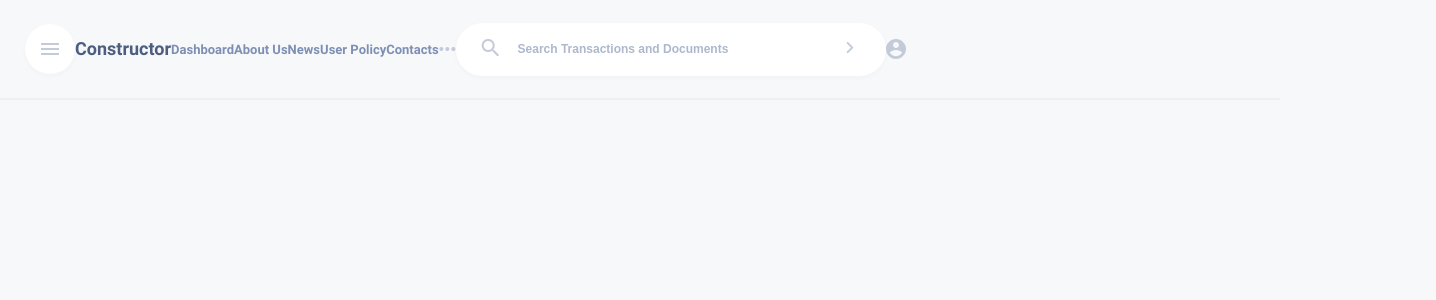
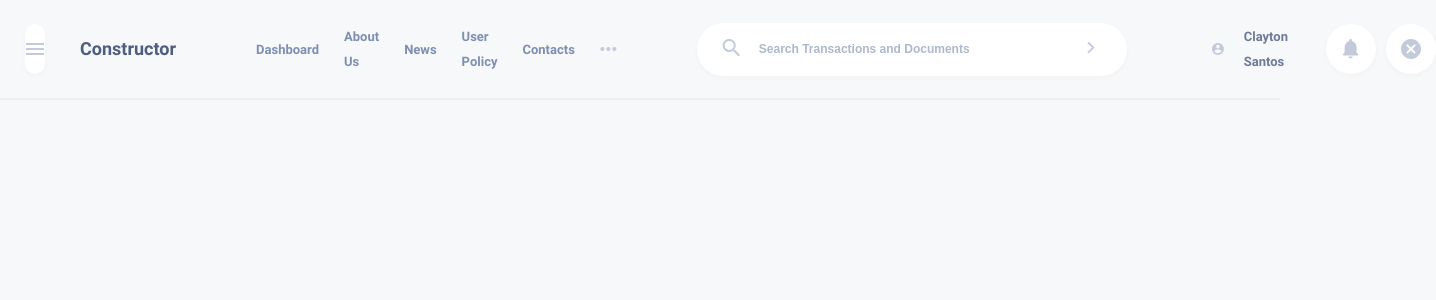
Before and after one commit to stasfilippov/mkskom-test-task, a Vue app: page / in a window 1280 px wide. Shown: the top 300 px of the page, 1436 px wide, since content can reach past the window. Built offline with nearby package versions, Linux system fonts and the light colour scheme.

Commit message:
fix: header-component

```diff
--- a/src/assets/layouts/common/_common.scss
+++ b/src/assets/layouts/common/_common.scss
@@ -6,6 +6,6 @@ body {
   background-color: $bgColorPrimary;
 }
 
-.ts-header-navbar__icon-person:hover {
-  fill: #ff6633;
+a {
+  text-decoration: none;
 }
--- /dev/null
+++ b/src/assets/layouts/components/ts-header-navbar/index.scss
@@ -0,0 +1 @@
+@import "./ts-header-navbar";
--- /dev/null
+++ b/src/assets/layouts/components/ts-header-navbar/ts-header-navbar.scss
@@ -0,0 +1,152 @@
+.ts-header-navbar {
+  display: flex;
+  align-items: center;
+  height: 100px;
+  padding: 25px;
+  border-bottom: 2px solid #edeff2;
+
+  //==============STYLES BURGER-HEADER
+  &__burger {
+    display: flex;
+    flex-direction: row;
+    justify-content: center;
+    align-items: center;
+    padding: 10px;
+    width: 50px;
+    height: 50px;
+    cursor: pointer;
+    background-color: $bgColorBtns;
+    box-shadow: 0 2px 5px rgba(38, 51, 77, 0.03);
+    border-radius: 100px;
+    margin-right: 35px;
+  }
+
+  &__burger > span,
+  &__burger > span::before,
+  &__burger > span::after {
+    display: block;
+    position: absolute;
+    width: 18px;
+    height: 2px;
+    background-color: #c3cad9;
+  }
+
+  &__burger > span::before {
+    content: "";
+    top: -5px;
+  }
+
+  &__burger > span::after {
+    content: "";
+    top: 5px;
+  }
+
+  //==============STYLES LOGO-HEADER
+  &__logo {
+    @include font(#4d5e80, 18px, 700, 30px);
+    margin-right: 80px;
+  }
+
+  //==============STYLES MENU-LIST
+  &__menu-list {
+    display: flex;
+    align-items: center;
+    margin-right: 25px;
+
+    :last-child {
+      margin-right: 0;
+    }
+  }
+
+  &__menu-link {
+    @include font(#7d8fb3, 13px, 700, 25px);
+  }
+
+  &__btn-menu {
+    display: flex;
+    align-items: center;
+    justify-content: center;
+    margin-right: 80px;
+  }
+
+  //==============STYLES PERSON-GROUP
+  &__person-group {
+    display: flex;
+    gap: 20px;
+    align-items: center;
+    margin-left: 80px;
+    margin-right: 30px;
+    padding: 5px 0 5px 5px;
+  }
+
+  &__icon-person {
+  }
+
+  &__icon-person:hover {
+    fill: #ff6633;
+  }
+
+  &__name-person {
+    @include font(#6b7a99, 13px, 700, 25px);
+  }
+
+  //==============STYLES control-group
+  &__control-group {
+    display: flex;
+    gap: 10px;
+    align-items: center;
+  }
+
+  &__notify-box,
+  &__close-box {
+    display: flex;
+    justify-content: center;
+    align-items: center;
+    padding: 10px;
+    gap: 10px;
+    width: 50px;
+    height: 50px;
+    background: $bgColorBtns;
+    box-shadow: 0 2px 5px rgba(38, 51, 77, 0.03);
+    border-radius: 100px;
+  }
+}
+
+//==============STYLES INPUT-GROUP
+.input-form {
+  display: flex;
+  justify-content: space-between;
+  align-items: center;
+  min-width: 430px;
+  background-color: $bgColorBtns;
+  padding: 10px 20px;
+  box-shadow: 0 2px 5px rgba(38, 51, 77, 0.03);
+  border-radius: 30px;
+}
+
+.input-form-group {
+  display: flex;
+  align-items: center;
+  padding: 5px;
+
+  &__btn-search {
+    margin-right: 17px;
+  }
+
+  &__input-search {
+    text-decoration: none;
+    min-width: 220px;
+    border: none;
+    @include font(#adb8cc, 12px, 700, 20px);
+
+    &::placeholder {
+      @include font(#adb8cc, 12px, 700, 20px);
+    }
+  }
+
+  &__btn-submit {
+    background-color: $bgColorBtns;
+    border: none;
+    padding: 9px 12px;
+  }
+}
--- a/src/assets/layouts/index.scss
+++ b/src/assets/layouts/index.scss
@@ -1 +1,2 @@
 @import "common/index";
+@import "./components/ts-header-navbar";
--- a/src/components/Shared/ts-icon-base.vue
+++ b/src/components/Shared/ts-icon-base.vue
@@ -13,6 +13,36 @@
       d="M10 0C4.48 0 0 4.48 0 10C0 15.52 4.48 20 10 20C15.52 20 20 15.52 20 10C20 4.48 15.52 0 10 0ZM10 3C11.66 3 13 4.34 13 6C13 7.66 11.66 9 10 9C8.34 9 7 7.66 7 6C7 4.34 8.34 3 10 3ZM10 17.2C7.5 17.2 5.29 15.92 4 13.98C4.03 11.99 8 10.9 10 10.9C11.99 10.9 15.97 11.99 16 13.98C14.71 15.92 12.5 17.2 10 17.2Z"
     />
   </svg>
+  <svg
+    v-else-if="name === 'notify'"
+    width="16"
+    height="20"
+    viewBox="0 0 16 20"
+    fill="none"
+    xmlns="http://www.w3.org/2000/svg"
+  >
+    <path
+      fill-rule="evenodd"
+      clip-rule="evenodd"
+      d="M7.58648 19.5C8.68648 19.5 9.58648 18.6 9.58648 17.5H5.58648C5.58648 18.6 6.47648 19.5 7.58648 19.5ZM13.5865 13.5V8.5C13.5865 5.43 11.9465 2.86 9.08648 2.18V1.5C9.08648 0.67 8.41648 0 7.58648 0C6.75648 0 6.08648 0.67 6.08648 1.5V2.18C3.21648 2.86 1.58648 5.42 1.58648 8.5V13.5L0.296477 14.79C-0.333523 15.42 0.106477 16.5 0.996477 16.5H14.1665C15.0565 16.5 15.5065 15.42 14.8765 14.79L13.5865 13.5Z"
+      fill="#C3CAD9"
+    />
+  </svg>
+  <svg
+    v-else-if="name === 'close'"
+    width="20"
+    height="20"
+    viewBox="0 0 20 20"
+    fill="none"
+    xmlns="http://www.w3.org/2000/svg"
+  >
+    <path
+      fill-rule="evenodd"
+      clip-rule="evenodd"
+      d="M10 0C4.47 0 0 4.47 0 10C0 15.53 4.47 20 10 20C15.53 20 20 15.53 20 10C20 4.47 15.53 0 10 0ZM14.3 14.3C13.91 14.69 13.28 14.69 12.89 14.3L10 11.41L7.11 14.3C6.72 14.69 6.09 14.69 5.7 14.3C5.51275 14.1132 5.40751 13.8595 5.40751 13.595C5.40751 13.3305 5.51275 13.0768 5.7 12.89L8.59 10L5.7 7.11C5.51275 6.92317 5.40751 6.66952 5.40751 6.405C5.40751 6.14048 5.51275 5.88683 5.7 5.7C6.09 5.31 6.72 5.31 7.11 5.7L10 8.59L12.89 5.7C13.28 5.31 13.91 5.31 14.3 5.7C14.69 6.09 14.69 6.72 14.3 7.11L11.41 10L14.3 12.89C14.68 13.27 14.68 13.91 14.3 14.3Z"
+      fill="#C3CAD9"
+    />
+  </svg>
 </template>
 
 <script>
--- a/src/components/ts-header-navbar.vue
+++ b/src/components/ts-header-navbar.vue
@@ -3,32 +3,49 @@
     <div class="ts-header-navbar__burger">
       <span></span>
     </div>
-    <a href="#" class="ts-header-navbar__logo">Constructor</a>
+    <a class="ts-header-navbar__logo" href="#">Constructor</a>
     <ul class="ts-header-navbar__menu-list">
       <li class="ts-header-navbar__menu-list">
-        <a href="#" class="ts-header-navbar__menu-link">Dashboard</a>
+        <a class="ts-header-navbar__menu-link" href="#">Dashboard</a>
       </li>
       <li class="ts-header-navbar__menu-list">
-        <a href="#" class="ts-header-navbar__menu-link">About Us</a>
+        <a class="ts-header-navbar__menu-link" href="#">About Us</a>
       </li>
       <li class="ts-header-navbar__menu-list">
-        <a href="#" class="ts-header-navbar__menu-link">News</a>
+        <a class="ts-header-navbar__menu-link" href="#">News</a>
       </li>
       <li class="ts-header-navbar__menu-list">
-        <a href="#" class="ts-header-navbar__menu-link">User Policy</a>
+        <a class="ts-header-navbar__menu-link" href="#">User Policy</a>
       </li>
       <li class="ts-header-navbar__menu-list">
-        <a href="#" class="ts-header-navbar__menu-link">Contacts</a>
+        <a class="ts-header-navbar__menu-link" href="#">Contacts</a>
       </li>
     </ul>
     <div class="ts-header-navbar__btn-menu">
       <img src="@/assets/icons/btn-menu.png" alt="btn-menu" />
     </div>
     <ts-input-form />
-    <ts-icon-base
-      class="ts-header-navbar__icon-person"
-      name="person"
-    ></ts-icon-base>
+    <div class="ts-header-navbar__person-group">
+      <ts-icon-base
+        class="ts-header-navbar__icon-person"
+        name="person"
+      ></ts-icon-base>
+      <div class="ts-header-navbar__name-person">Clayton Santos</div>
+    </div>
+    <div class="ts-header-navbar__control-group">
+      <div class="ts-header-navbar__notify-box">
+        <ts-icon-base
+          class="ts-header-navbar__notify-icon"
+          name="notify"
+        ></ts-icon-base>
+      </div>
+      <div class="ts-header-navbar__close-box">
+        <ts-icon-base
+          class="ts-header-navbar__close-icon"
+          name="close"
+        ></ts-icon-base>
+      </div>
+    </div>
   </div>
 </template>
 
@@ -53,69 +70,4 @@ export default {
 </script>
 
 <!-- Add "scoped" attribute to limit CSS to this component only -->
-<style scoped lang="scss">
-@import "@/assets/layouts/common/mixins";
-
-.ts-header-navbar {
-  display: flex;
-  align-items: center;
-  height: 100px;
-  padding: 25px;
-  border-bottom: 2px solid #edeff2;
-}
-
-.ts-header-navbar__burger {
-  display: flex;
-  flex-direction: row;
-  justify-content: center;
-  align-items: center;
-  padding: 10px;
-  width: 50px;
-  height: 50px;
-  cursor: pointer;
-  background-color: $bgColorBtns;
-  box-shadow: 0 2px 5px rgba(38, 51, 77, 0.03);
-  border-radius: 100px;
-}
-
-.ts-header-navbar__burger > span,
-.ts-header-navbar__burger > span::before,
-.ts-header-navbar__burger > span::after {
-  display: block;
-  position: absolute;
-  width: 18px;
-  height: 2px;
-  background-color: #c3cad9;
-}
-
-.ts-header-navbar__burger > span::before {
-  content: "";
-  top: -5px;
-}
-
-.ts-header-navbar__burger > span::after {
-  content: "";
-  top: 5px;
-}
-
-.ts-header-navbar__logo {
-  @include font(#4d5e80, 18px, 700, 30px);
-  text-decoration: none;
-}
-
-.ts-header-navbar__menu-list {
-  display: flex;
-  align-items: center;
-}
-
-.ts-header-navbar__menu-link {
-  @include font(#7d8fb3, 13px, 700, 25px);
-  text-decoration: none;
-}
-
-.ts-header-navbar__btn-menu {
-  display: flex;
-  align-items: center;
-  justify-content: center;
-}
-</style>
+<style scoped lang="scss"></style>
--- a/src/components/ts-input-form.vue
+++ b/src/components/ts-input-form.vue
@@ -26,42 +26,4 @@ export default defineComponent({
 
 <style scoped lang="scss">
 @import "@/assets/layouts/common/mixins";
-
-.input-form {
-  display: flex;
-  justify-content: space-between;
-  align-items: center;
-  min-width: 430px;
-  background-color: $bgColorBtns;
-  padding: 10px 20px;
-  box-shadow: 0 2px 5px rgba(38, 51, 77, 0.03);
-  border-radius: 30px;
-}
-
-.input-form-group {
-  display: flex;
-  align-items: center;
-  padding: 5px;
-}
-
-.input-form-group__btn-search {
-  margin-right: 17px;
-}
-
-.input-form-group__input-search {
-  text-decoration: none;
-  min-width: 220px;
-  border: none;
-  @include font(#adb8cc, 12px, 700, 20px);
-
-  &::placeholder {
-    @include font(#adb8cc, 12px, 700, 20px);
-  }
-}
-
-.input-form-group__btn-submit {
-  background-color: $bgColorBtns;
-  border: none;
-  padding: 9px 12px;
-}
 </style>
```
